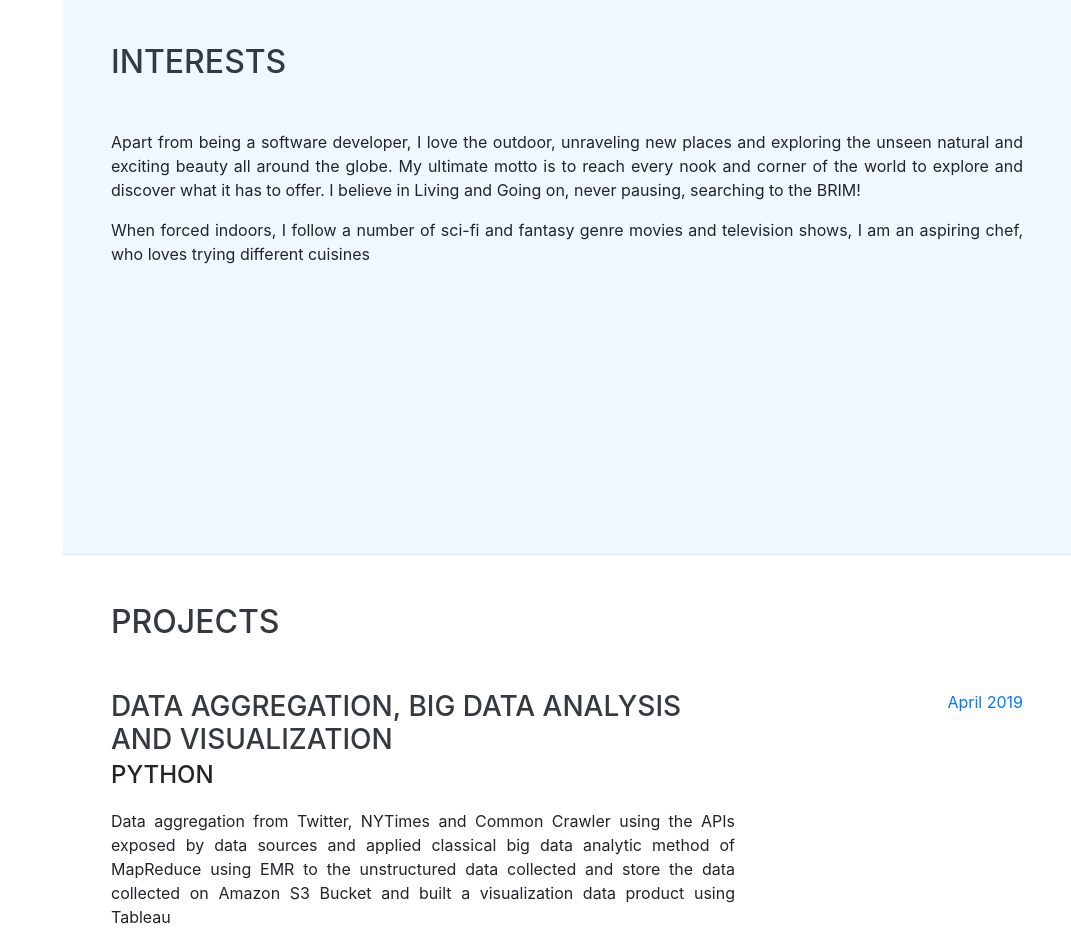
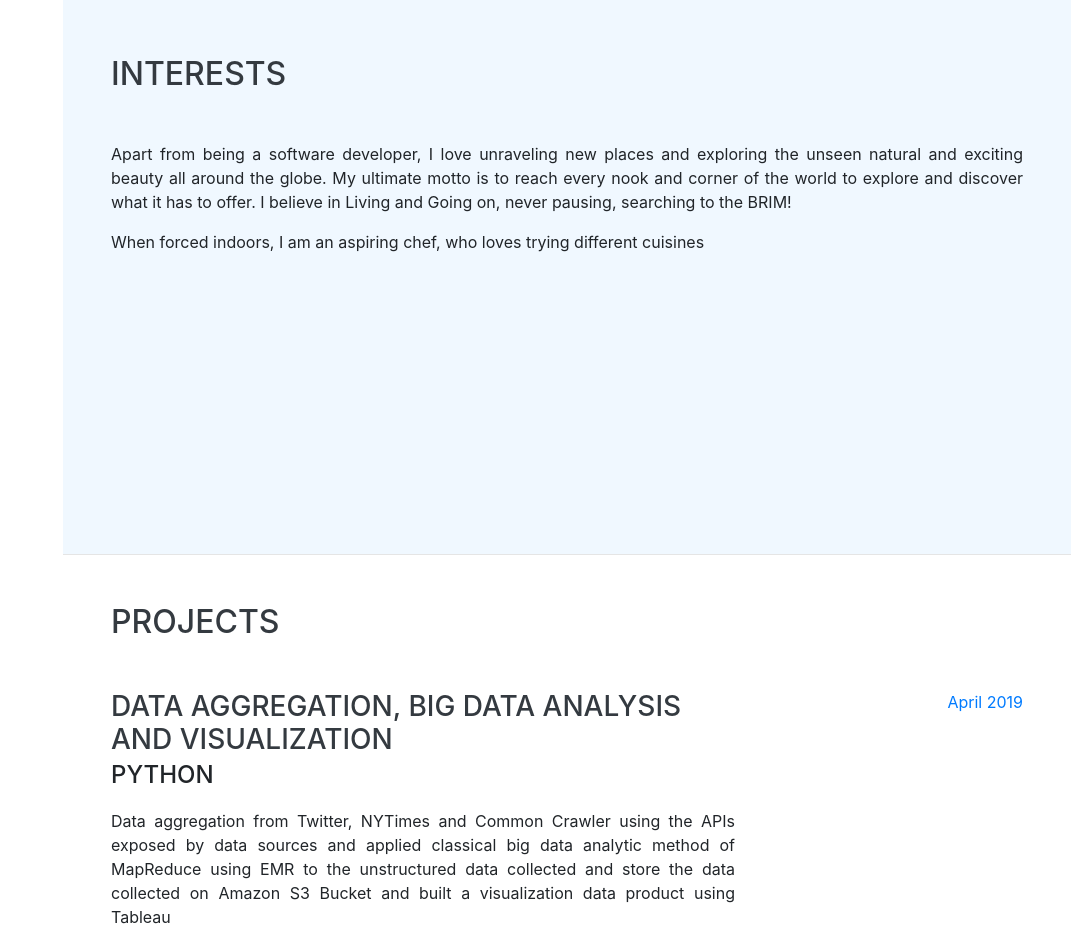
Before and after one commit to krishnasehgal/krishnasehgal.github.io, a website with bundled scripts: page index.html in a window 1280 px wide. Shown: the part 4080-5010 px from the top of the page, without its empty margins (209-1280 px from the left). Built offline with nearby package versions, Linux system fonts and the light colour scheme; a web font is replaced by a local one.

Commit message:
Update index.html

```diff
--- a/index.html
+++ b/index.html
@@ -272,8 +272,8 @@
     <section class="resume-section p-3 p-lg-5 d-flex align-items-center" id="interests">
       <div class="w-100">
         <h2 class="mb-5">Interests</h2>
-        <p style="text-align: justify;">Apart from being a software developer, I love the outdoor, unraveling new places and exploring the unseen natural and exciting beauty all around the globe. My ultimate motto is to reach every nook and corner of the world to explore and discover what it has to offer. I believe in Living and Going on, never pausing, searching to the BRIM!</p>
-        <p class="mb-0" style="text-align: justify;">When forced indoors, I follow a number of sci-fi and fantasy genre movies and television shows, I am an aspiring chef, who loves trying different cuisines</p>
+        <p style="text-align: justify;">Apart from being a software developer, I love unraveling new places and exploring the unseen natural and exciting beauty all around the globe. My ultimate motto is to reach every nook and corner of the world to explore and discover what it has to offer. I believe in Living and Going on, never pausing, searching to the BRIM!</p>
+        <p class="mb-0" style="text-align: justify;">When forced indoors, I am an aspiring chef, who loves trying different cuisines</p>
       </div>
     </section>
 	  </div>
```
